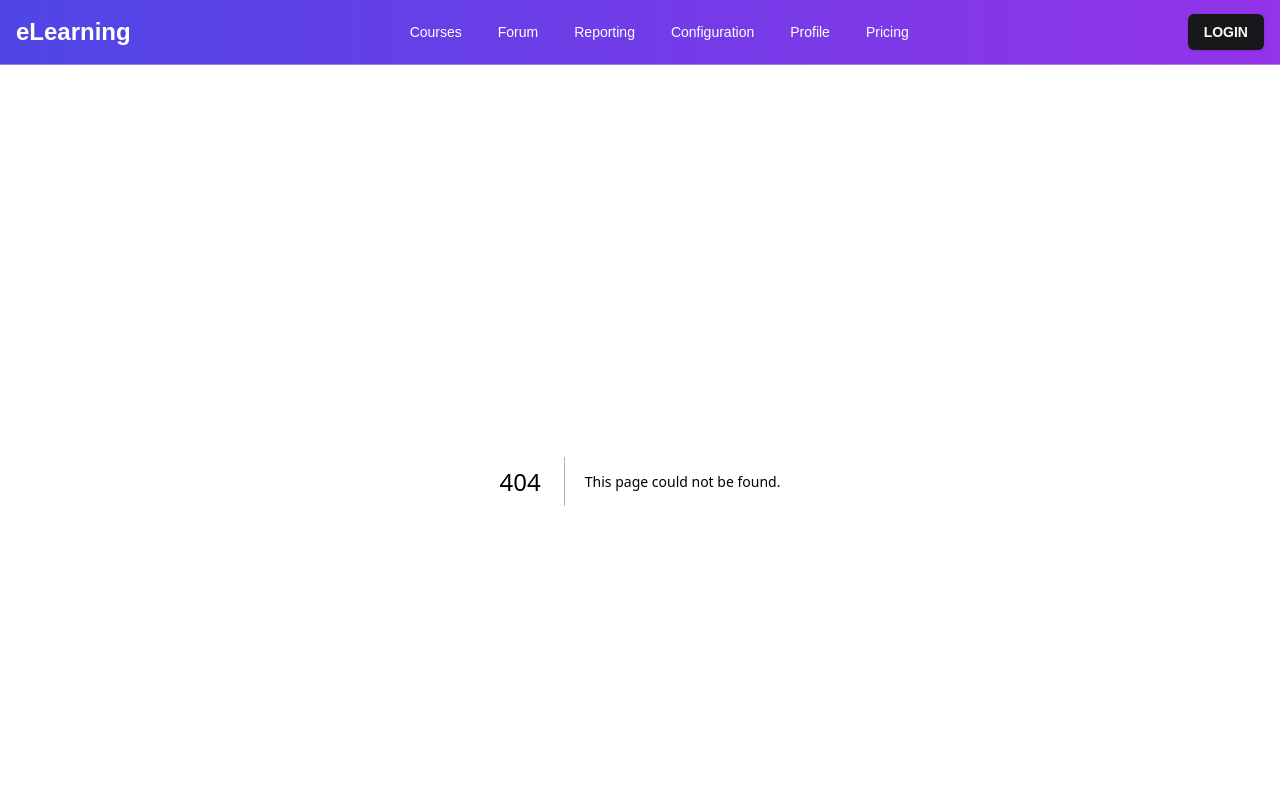
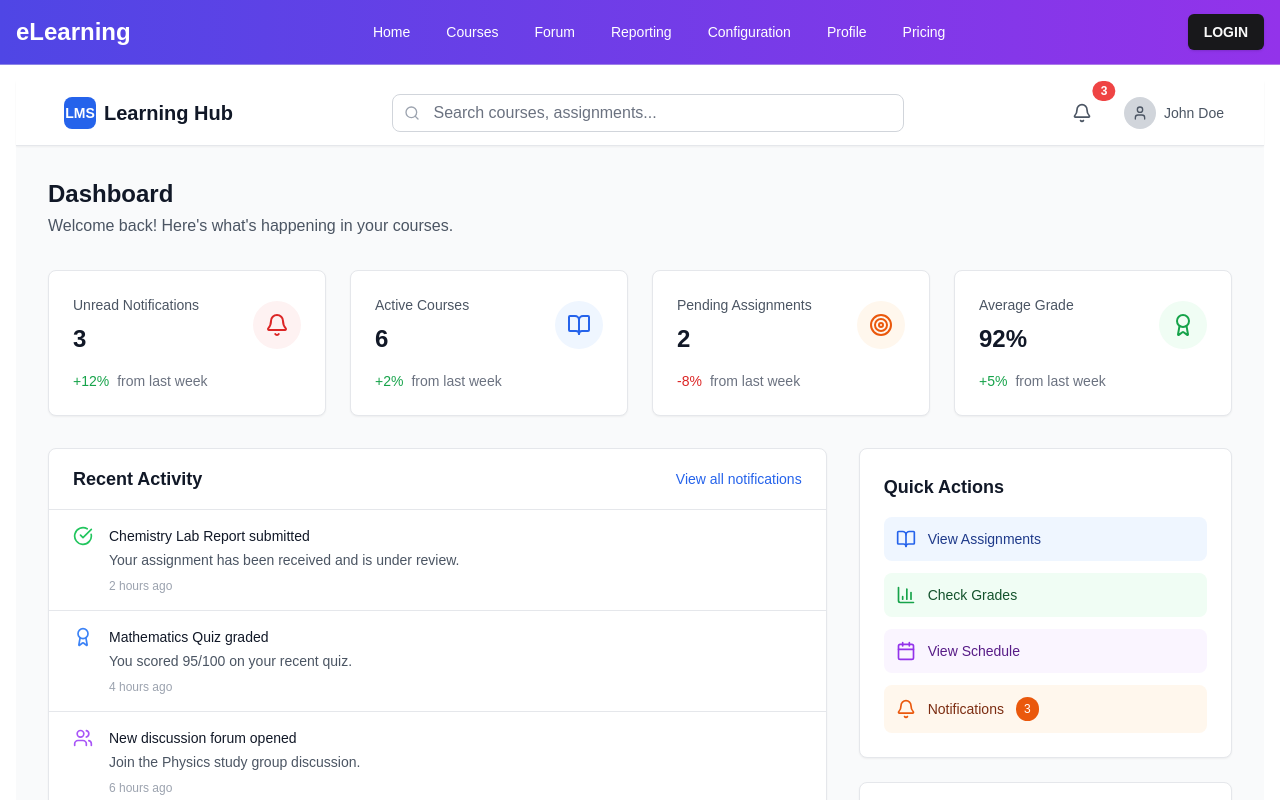
Before and after one commit to VishaL6i9/NextJS-LMS_Sigmat, a Next.js app: page /dashboard/user-home in a window 1280 px wide. Before the commit this address had no page. Shown: the top 800 px of the page. Built offline with nearby package versions, Linux system fonts and the light colour scheme.

Commit message:
Refactored HomeDashboard component to UserHomeDashboard

```diff
--- a/app/components/Navbar.tsx
+++ b/app/components/Navbar.tsx
@@ -104,6 +104,10 @@ const Navbar: React.FC = () => {
 
     const NavItems = () => (
         <>
+            <Button variant="ghost" asChild className="text-white hover:text-primary hover:bg-primary/10">
+                <Link href="/dashboard/home">Home</Link>
+            </Button>
+
             <DropdownMenu>
                 <DropdownMenuTrigger asChild>
                     <Button variant="ghost" className="text-white hover:text-primary hover:bg-primary/10">Courses</Button>
--- a/app/components/home-dashboard/Dashboard.tsx
+++ b/app/components/user-home-dashboard/Dashboard.tsx
@@ -16,7 +16,7 @@ import {
     BarChart3
 } from 'lucide-react';
 import { useNotifications } from '@/app/components/contexts/NotificationContext';
-import { NotificationCenter } from '@/app/components/home-dashboard/NotificationCenter';
+import { NotificationCenter } from '@/app/components/user-home-dashboard/NotificationCenter';
 
 export const Dashboard = () => {
     const { notifications, unreadCount, showToast } = useNotifications();
--- a/app/components/home-dashboard/Header.tsx
+++ b/app/components/user-home-dashboard/Header.tsx
@@ -3,7 +3,7 @@
 import { useState, useRef, useEffect } from 'react';
 import { Bell, User, Search, Menu } from 'lucide-react';
 import { useNotifications } from '@/app/components/contexts/NotificationContext';
-import { NotificationDropdown } from '@/app/components/home-dashboard/NotificationDropdown';
+import { NotificationDropdown } from '@/app/components/user-home-dashboard/NotificationDropdown';
 
 export const Header = () => {
     const { unreadCount } = useNotifications();
--- a/app/dashboard/home/page.tsx
+++ b/app/dashboard/user-home/page.tsx
@@ -1,9 +1,9 @@
 'use client';
 import React from 'react';
 import { NotificationProvider } from '@/app/components/contexts/NotificationContext'
-import { Header } from '@/app/components/home-dashboard/Header'
-import { Dashboard } from '@/app/components/home-dashboard/Dashboard'
-import { ToastCenter } from '@/app/components/home-dashboard/ToastCenter'
+import { Header } from '@/app/components/user-home-dashboard/Header'
+import { Dashboard } from '@/app/components/user-home-dashboard/Dashboard'
+import { ToastCenter } from '@/app/components/user-home-dashboard/ToastCenter'
 
 function App() {
     return (
```
Also changed, not shown: app/components/user-home-dashboard/NotificationCenter.tsx (renamed from app/components/home-dashboard/NotificationCenter.tsx), app/components/user-home-dashboard/NotificationDropdown.tsx (renamed from app/components/home-dashboard/NotificationDropdown.tsx), app/components/user-home-dashboard/ToastCenter.tsx (renamed from app/components/home-dashboard/ToastCenter.tsx).
